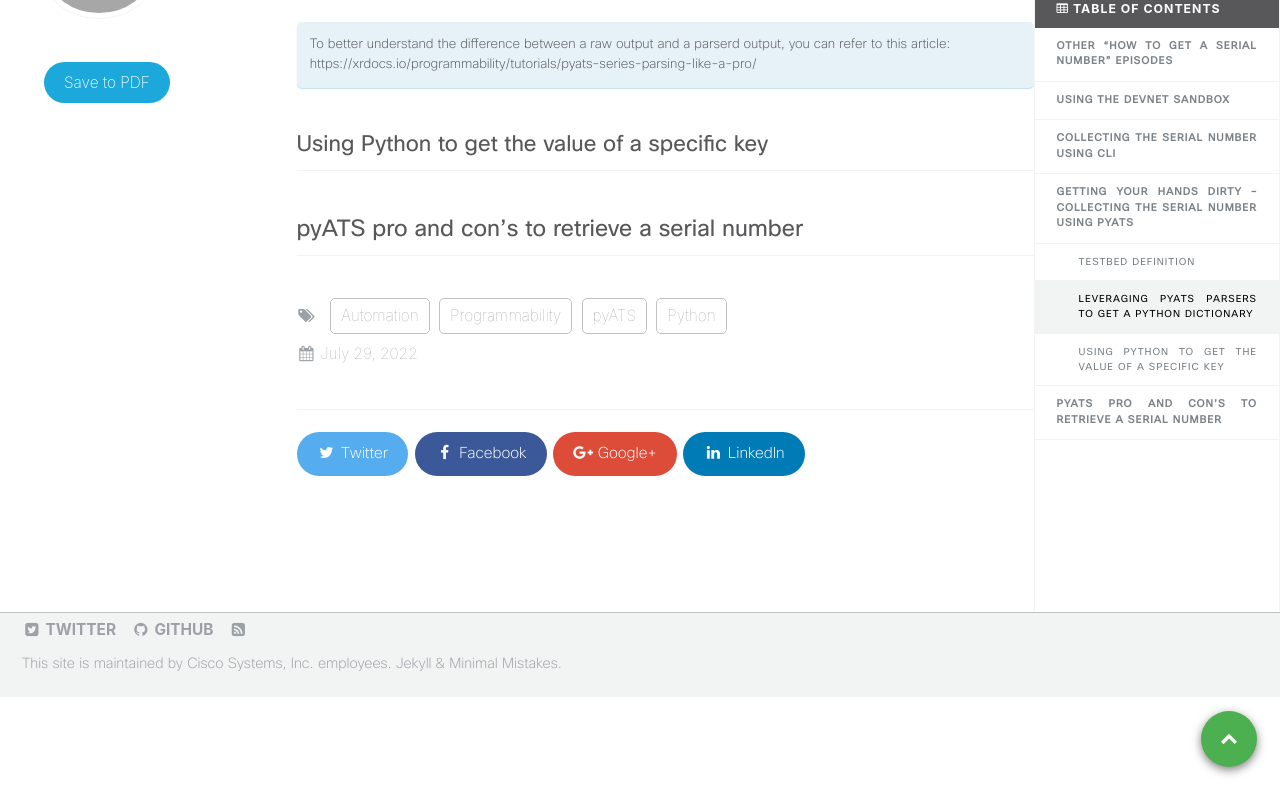
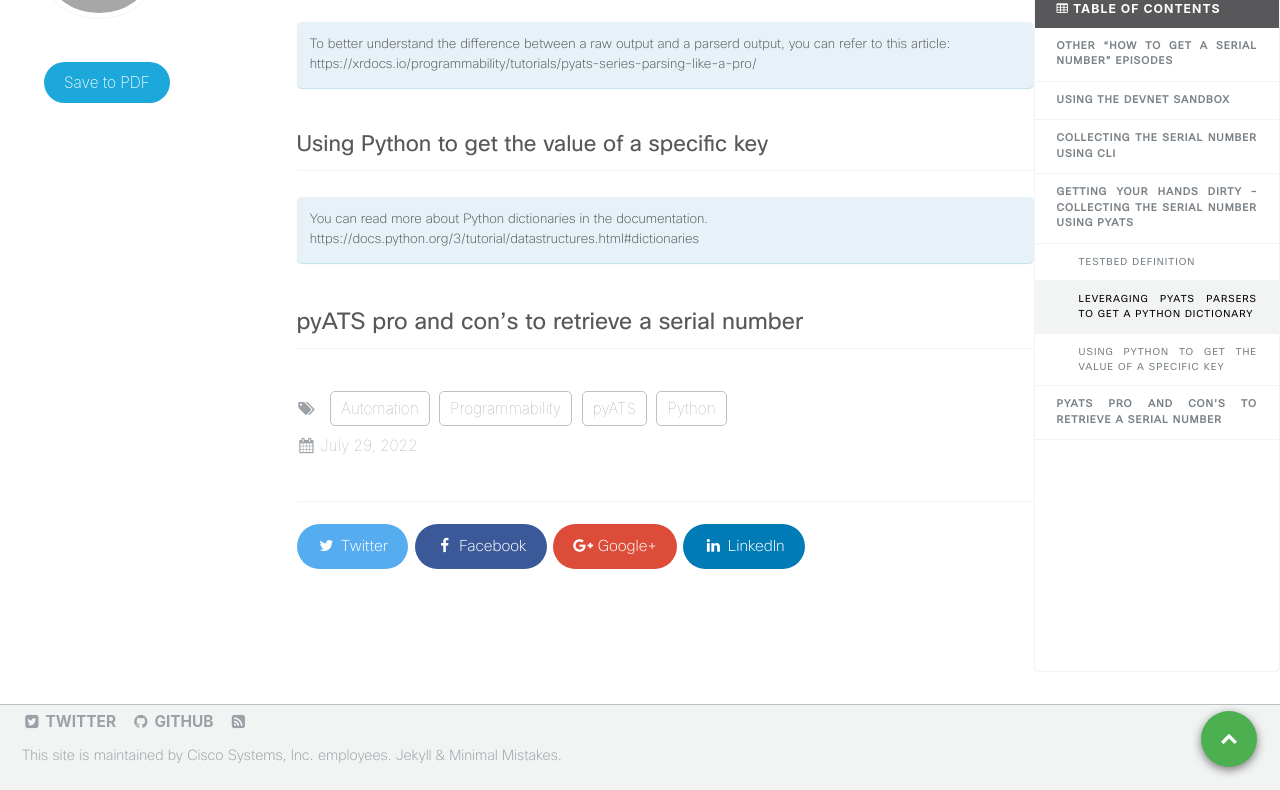
Before and after one commit to xrdocs/programmability, a Jekyll site: the page built from _tutorials/how-to-get-a-serial-number-pyats.md, in a window 1280 px wide and 900 px high, scrolled down 3339 px, cut to the strip 110-900 px from the top of the window. Built offline with Jekyll 4.4.1, drawn with Linux system fonts in a browser that asks for light colours; comment, search, counter and statistics services are not loaded.

Commit message:
python dict

```diff
--- a/_tutorials/how-to-get-a-serial-number-pyats.md
+++ b/_tutorials/how-to-get-a-serial-number-pyats.md
@@ -99,4 +99,8 @@ https://xrdocs.io/programmability/tutorials/pyats-series-parsing-like-a-pro/
 ## Using Python to get the value of a specific key
 
 
+You can read more about Python dictionaries in the documentation.
+https://docs.python.org/3/tutorial/datastructures.html#dictionaries
+{: .notice--info}
+
 # pyATS pro and con's to retrieve a serial number
```
